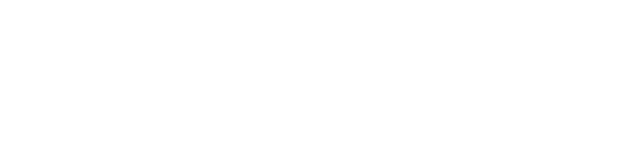
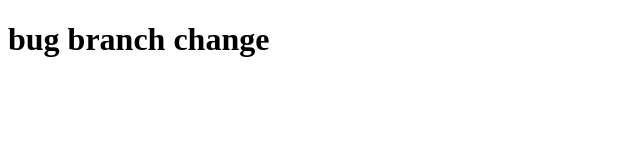
Before and after one commit to Aadhika1208/git, a plain HTML site: page index.html in a window 1280 px wide. Shown: the whole page, without its empty margins (0-640 px from the left). Drawn offline with Linux system fonts and the light colour scheme.

Commit message:
code is printing

```diff
--- a/index.html
+++ b/index.html
@@ -4,6 +4,7 @@
     <meta charset="UTF-8">
     <meta name="viewport" content="width=device-width, initial-scale=1.0">
     <title>gitcourse</title>
+    <h1>bug branch change</h1>
 </head>
 <body>
 
--- a/index.js
+++ b/index.js
@@ -1 +1 @@
-console.log("welcome to the git course")
+console.log("welcome to the git playlist")
```
